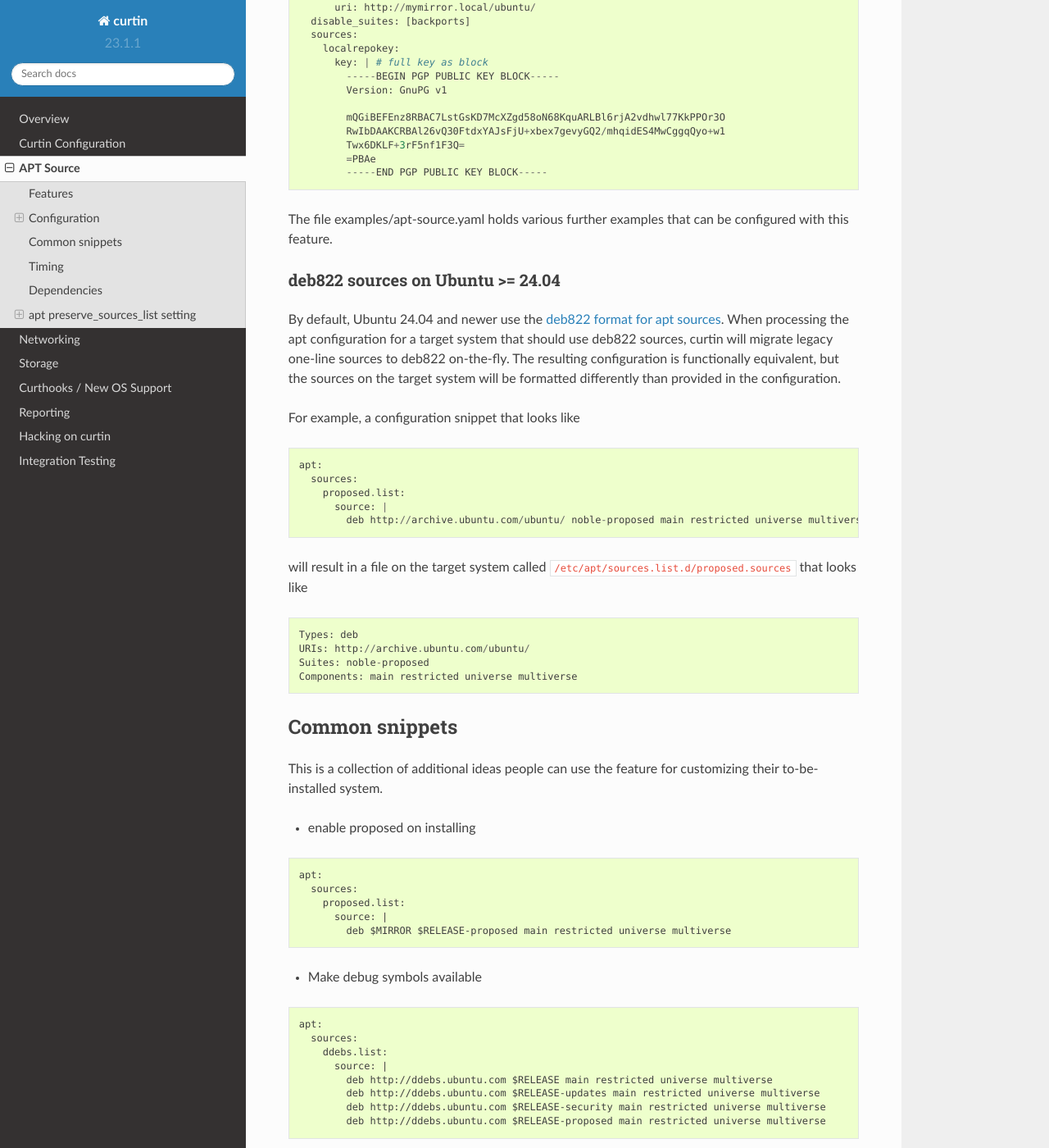
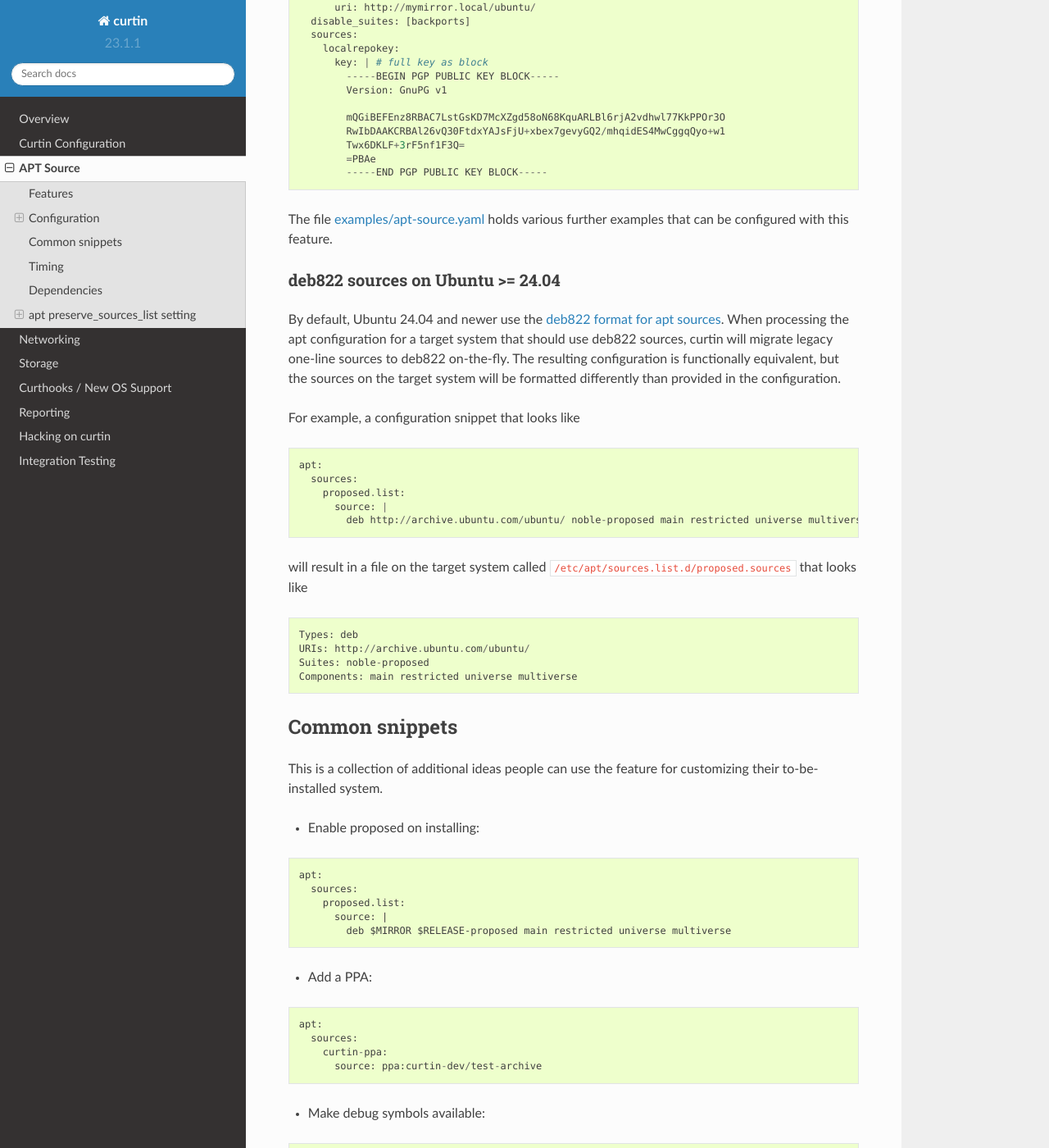
Before and after one commit to canonical/curtin, a Sphinx documentation site: the page built from doc/topics/apt_source.rst, in a window 1280 px wide and 1400 px high, scrolled down 2460 px. Shown: the whole window at 82% size. Built offline with Sphinx 7.4.7 and the Read the Docs theme 2.0.0, drawn with Linux system fonts in a browser that asks for light colours.

Commit message:
doc: update apt sources topic

```diff
--- a/doc/topics/apt_source.rst
+++ b/doc/topics/apt_source.rst
@@ -130,7 +130,7 @@ That would be specified as ::
           =PBAe
           -----END PGP PUBLIC KEY BLOCK-----
 
-The file examples/apt-source.yaml holds various further examples that can be configured with this feature.
+The file `examples/apt-source.yaml <https://git.launchpad.net/curtin/tree/examples/apt-source.yaml>`_ holds various further examples that can be configured with this feature.
 
 deb822 sources on Ubuntu >= 24.04
 ---------------------------------
@@ -159,7 +159,7 @@ Common snippets
 ~~~~~~~~~~~~~~~
 This is a collection of additional ideas people can use the feature for customizing their to-be-installed system.
 
-* enable proposed on installing
+* Enable proposed on installing:
 
 ::
 
@@ -169,7 +169,17 @@ This is a collection of additional ideas people can use the feature for customiz
        source: |
          deb $MIRROR $RELEASE-proposed main restricted universe multiverse
 
-* Make debug symbols available
+* Add a PPA:
+
+::
+
+  apt:
+    sources:
+      curtin-ppa:
+        source: ppa:curtin-dev/test-archive
+
+
+* Make debug symbols available:
 
 ::
 
```
